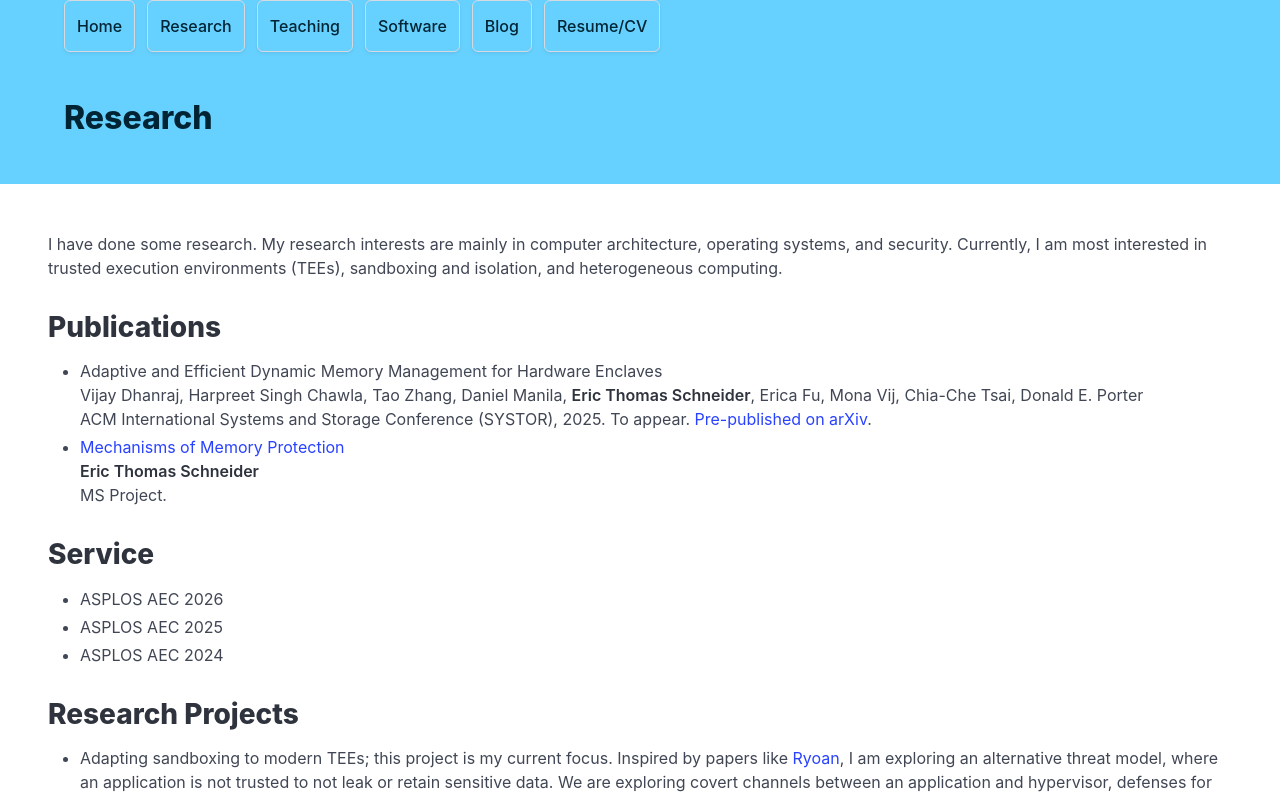
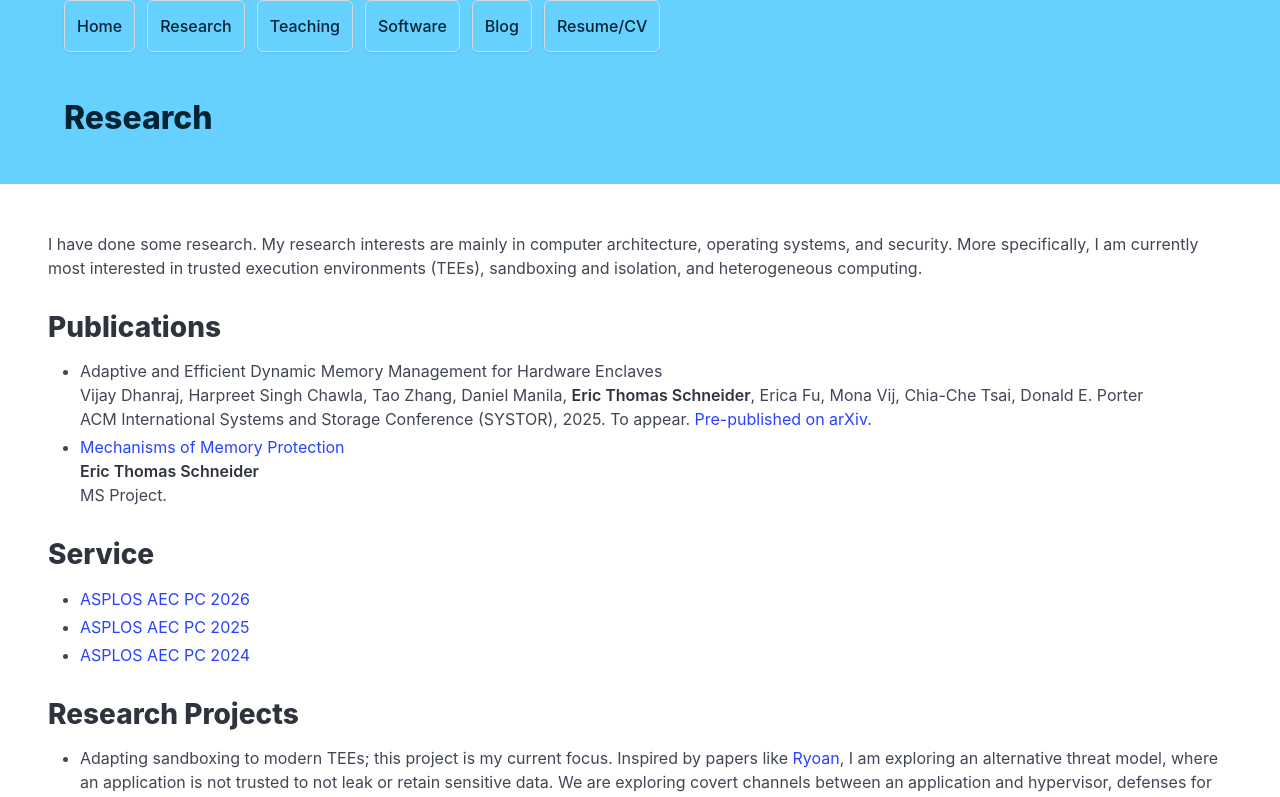
Before and after one commit to eric-unc/eric-unc.github.io, a Nuxt app: page /research in a window 1280 px wide. Shown: the top 797 px of the page. Built offline with nearby package versions, Linux system fonts and the light colour scheme.

Commit message:
Some polishing

```diff
--- a/pages/index.vue
+++ b/pages/index.vue
@@ -25,8 +25,8 @@
             <div class="box">
               <div class="content">
                 <p>Hello! My name is <strong>Eric Schneider</strong> (<em>he/him</em>).</p>
-                <p>I am currently a second-year computer science PhD student at Virginia Tech, expecting to graduate in 2029. Previously, I earned an MS (2024) and a BS (2023) from UNC Chapel Hill in computer science (BS/MS) and mathematics (BS).</p>
-                <p>My research interests are mainly in computer architecture, operating systems, and security. Currently, I am most interested in trusted execution environments (TEEs), sandboxing and isolation, and heterogeneous computing.</p>
+                <p>I am currently a second-year computer science PhD student at Virginia Tech, expecting to graduate in 2029. Previously, I earned an MS (2024) and a BS (2023) from UNC Chapel Hill in computer science (MS/BS) and mathematics (BS).</p>
+                <p>My research interests are mainly in computer architecture, operating systems, and security. More specifically, I am currently most interested in trusted execution environments (TEEs), sandboxing and isolation, and heterogeneous computing.</p>
                 <p>Welcome to my website! I recently updated it and I hope to polish it a little more soon.</p>
               </div>
             </div>
@@ -38,11 +38,11 @@
       <div class="content">
         <h2>Background</h2>
         <p>I got into programming very early in middle school, and I loved making software (mostly Minecraft mods), which propelled me to major in computer science once I got to college. There, I refined my taste to a more general love of computer science, rather than just programming, and I grew particularly interested in systems, especially in computer architecture, compilers/programming languages, and operating systems. I took all the classes I could for those topics, but didn't want to stop there; hence, that is how I got into systems research. Currently, my research is focused on trusted execution environments (TEEs); see my <a href="/research">research page</a> for more information on past and present research.</p>
-        <p>Outside of classes and academia, I have worked on many hobby projects, including quite a few hackathon entries. I have also worked in industry thrice as an intern, working for VMware (summer 2021 and 2022) and Nutanix (2024). See my <a href="/software">software page</a> for more information on all the many projects I have contributed towards. For programming, I have the most experience in Java and C, and some in Ruby, Rust, JavaScript, and plenty others. You can see my list of skills on my <a href="/CV.pdf">CV</a>. If using a language I haven't used for a while, I can be a bit rusty, but I can always adapt fast. Generally, I'm pretty flexible when it comes to languages and frameworks, since I've touched enough of everything to be able to adapt to whatever situation I need to.</p>
+        <p>Outside of classes and academia, I have worked on many hobby projects, including quite a few hackathon entries. I have also worked in industry thrice as an intern, working for VMware (summer 2021 and 2022) and Nutanix (2024). See my <a href="/software">software page</a> for more information on all the many projects I have contributed towards. When it comes to programming, I have the most experience in Java and C, and some in Ruby, Rust, JavaScript, and plenty others. You can see my list of skills on my <a href="/CV.pdf">CV</a>. If using a language I haven't used for a while, I can be a bit rusty, but I can always adapt fast. I'm pretty flexible when it comes to languages and frameworks, since I've touched enough of everything to be able to adapt to whatever situation I need to.</p>
         <p>Outside of academia and software, I love to exercise. I used to train for marathons (I've run seven), but after an injury and some hiatus, I am currently trying to transition towards triathlons. I also enjoy lifting weights. I occasionally like playing video games, especially Minecraft, reading the news, and cats.</p>
 
         <h2 class="subtitle">Contact</h2>
-        <p>If you want to contact me, you can contact me through the address <code>e r i c t s @ vt . edu</code> (<a href="javascript:" @click="copyEmail">copy</a>). This is my student email, but it is continually monitored outside the school semester. Email is my preferred means of initial contact.</p>
+        <p>If you want to contact me, you can contact me through the address <code>e r i c t s</code>(at)<code>vt . edu</code> (<a href="javascript:" @click="copyEmail">copy</a>). This is my student email, but it is continually monitored outside the school semester. Email is my preferred means of initial contact.</p>
         <p>You can add me on <a href="https://www.linkedin.com/in/eric-cs/">LinkedIn</a>. You are welcome to contact me there, but I don't check it as often. Also, usually my information on LinkedIn is a bit dated.</p>
       </div>
     </section>
--- a/pages/research.vue
+++ b/pages/research.vue
@@ -12,7 +12,7 @@
     </section>
     <section class="section">
       <div class="content">
-        <p>I have done some research. My research interests are mainly in computer architecture, operating systems, and security. Currently, I am most interested in trusted execution environments (TEEs), sandboxing and isolation, and heterogeneous computing.</p>
+        <p>I have done some research. My research interests are mainly in computer architecture, operating systems, and security. More specifically, I am currently most interested in trusted execution environments (TEEs), sandboxing and isolation, and heterogeneous computing.</p>
         <h2>Publications</h2>
         <ul>
           <li>Adaptive and Efficient Dynamic Memory Management for Hardware Enclaves
@@ -30,9 +30,9 @@
 
         <h2>Service</h2>
         <ul>
-          <li>ASPLOS AEC 2026</li>
-          <li>ASPLOS AEC 2025</li>
-          <li>ASPLOS AEC 2024</li>
+          <li><a href="https://sites.google.com/view/asplos26aec/home">ASPLOS AEC PC 2026</a></li>
+          <li><a href="https://sites.google.com/view/asplos25aec/home">ASPLOS AEC PC 2025</a></li>
+          <li><a href="https://sites.google.com/view/asplos24aec/home">ASPLOS AEC PC 2024</a></li>
         </ul>
 
         <h2>Research Projects</h2>
```
